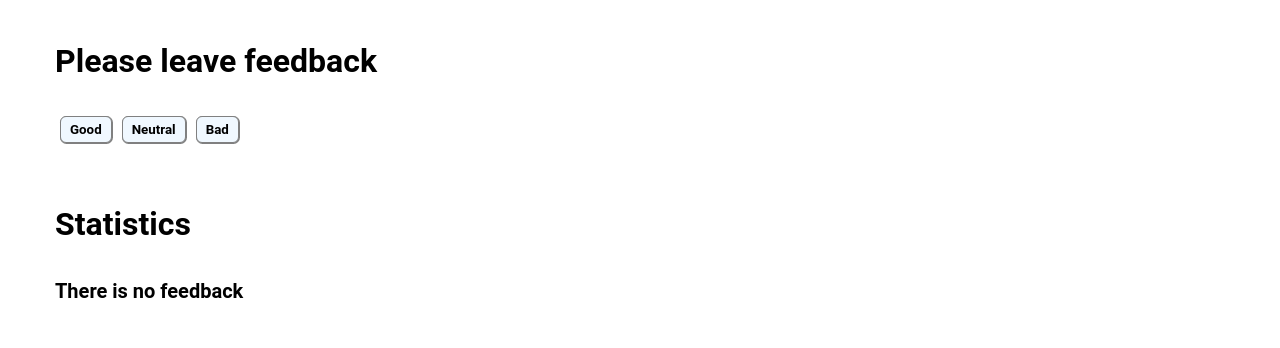
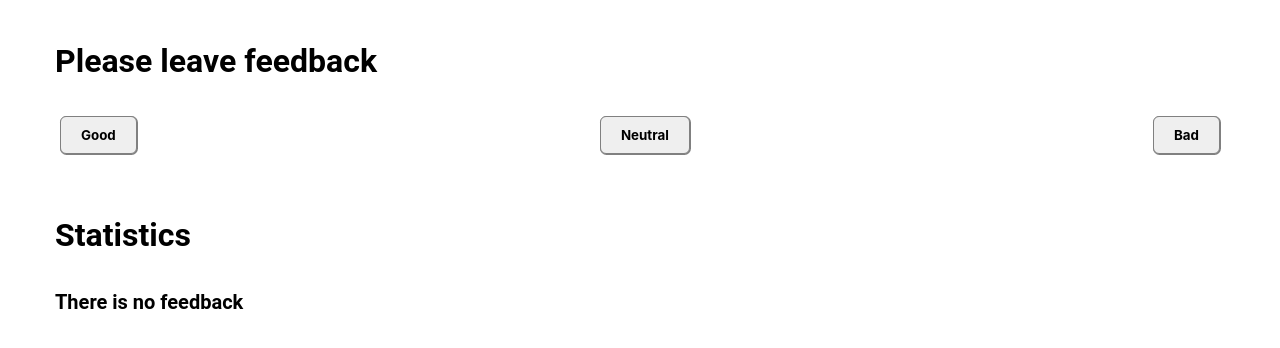
Before and after one commit to Fosa1990/goit-react-hw-02-feedback, a React (Create React App) app: page / in a window 1280 px wide. Shown: the top 348 px of the page. Built offline with nearby package versions, Linux system fonts and the light colour scheme.

Commit message:
Update FeedbackOptions.js

```diff
--- a/src/components/FeedbackOptions/FeedbackOptions.js
+++ b/src/components/FeedbackOptions/FeedbackOptions.js
@@ -2,13 +2,16 @@ import PropTypes from 'prop-types';
 import styled from 'styled-components';
 
 const FeedbackWrapper = styled.div`
-  padding: 5px 10px 5px 10px;
+  display: flex;
+  align-items: center;
+  justify-content: space-between;
+  padding: 5px 10px;
 `;
 const FeedbackButton = styled.button`
-  padding: 5px 9px 5px 9px;
-  font-family: 'Roboto', sans-serif;
+  padding: 10px 20px;
+  font-family: var(--big);
   font-weight: 700;
-  background-color: aliceblue;
+  color: var(--yellow);
   border: 1px solid gray;
   border-radius: 6px;
   box-shadow: 0.5px 0.5px 0.5px 0.5px gray;
@@ -16,9 +19,22 @@ const FeedbackButton = styled.button`
   :not(:last-of-type) {
     margin-right: 10px;
   }
+  :first-of-type {
+    color: var(--green);
+  }
+  :last-of-type {
+    color: var(--red);
+  }
   :hover {
     cursor: pointer;
-    background-color: rgba(22, 144, 22, 0.8);
+    color: var(--white);
+    background-color: var(--yellow);
+  }
+  :first-of-type:hover {
+    background-color: var(--green);
+  }
+  :last-of-type:hover {
+    background-color: var(--red);
   }
 `;
 const FeedbackOptions = ({
```
